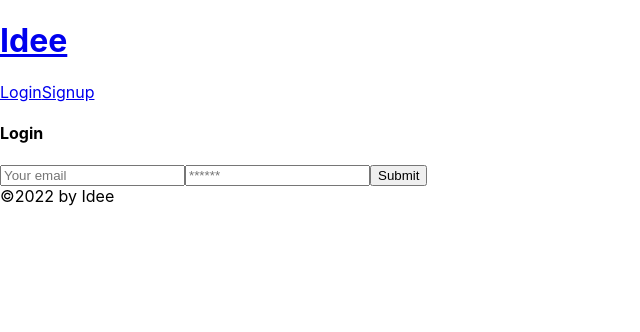
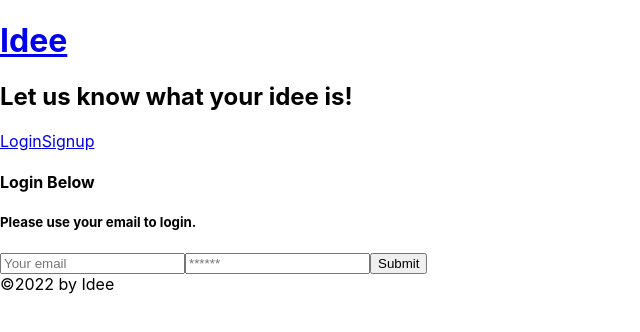
Before and after one commit to ngranzow/idee, a React (Create React App) app in the folder client/: page /login in a window 1280 px wide. Shown: the top 332 px of the page, without its empty margins (0-640 px from the left). Built offline with nearby package versions, Linux system fonts and the light colour scheme.

Commit message:
edited wording and title

```diff
--- a/client/src/components/Header/index.js
+++ b/client/src/components/Header/index.js
@@ -13,11 +13,12 @@ const Header = () => {
                 <Link to="/">
                     <h1>Idee</h1>
                 </Link>
-
-                <nav className="text-center">
+                <h2>Let us know what your idee is!</h2>
+                <nav>
                     {Auth.loggedIn() ? (
                         <>
                             <Link to="/youridee">My Idees</Link>
+                             |<div></div>
                             <a href="/" onClick={logout}>
                                 Logout
                             </a>
@@ -25,6 +26,7 @@ const Header = () => {
                     ) : (
                         <>
                             <Link to="/login">Login</Link>
+                            <></>
                             <Link to="/signup">Signup</Link>
                         </>
                     )}
--- a/client/src/pages/Login.js
+++ b/client/src/pages/Login.js
@@ -36,7 +36,8 @@ const Login = (props) => {
     <main className='flex-row justify-center mb-4'>
       <div className='col-12 col-md-6'>
         <div className='card'>
-          <h4 className='card-header'>Login</h4>
+          <h4 className='card-header'>Login Below</h4>
+          <h5>Please use your email to login.</h5>
           <div className='card-body'>
             <form onSubmit={handleFormSubmit}>
               <input
--- a/client/src/pages/YourIdee.js
+++ b/client/src/pages/YourIdee.js
@@ -63,7 +63,7 @@ const YourIdee = (props) => {
     <div>
       <div className="flex-row mb-3">
         <h2 className="bg-dark text-secondary p-3 display-inline-block">
-          Viewing {userParam ? `${user.username}'s` : 'your'} profile.
+          Welcome to {userParam ? `${user.username}'s` : 'your'} profile!
         </h2>
 
         {userParam && (
```
Also changed, not shown: 1 other file (tests, documents, lock files or other folders).
